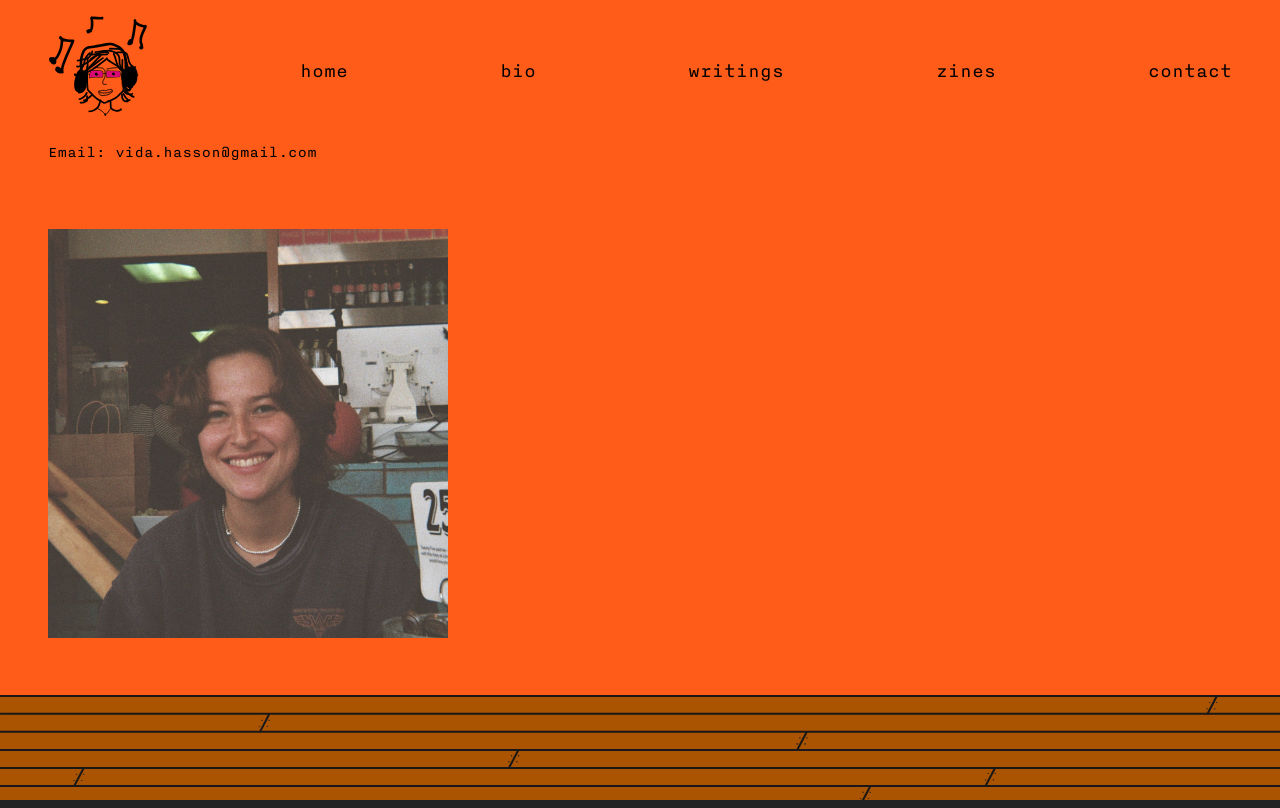
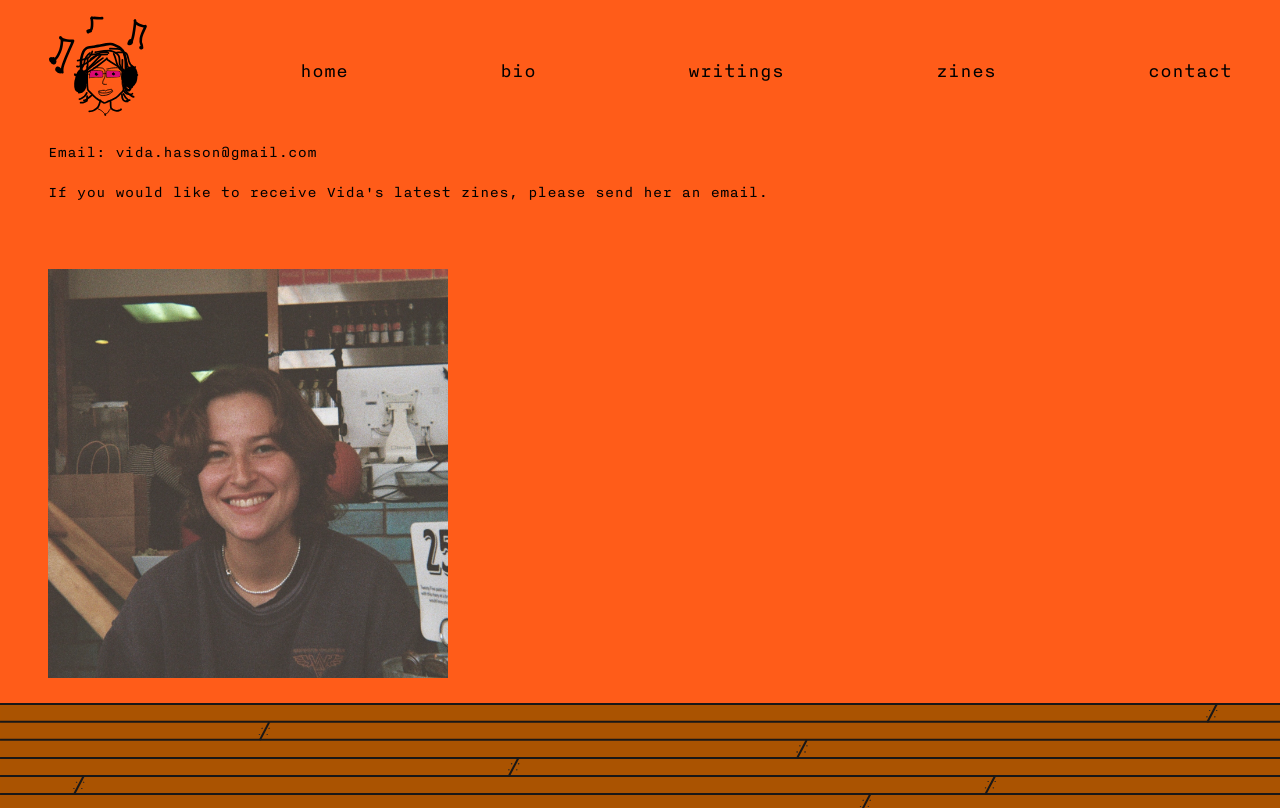
Before and after one commit to elizabethmchan2/vidsandthetripps, a React (Vite) app: page /contact in a window 1280 px wide. Shown: the top 808 px of the page. Built offline with nearby package versions, Linux system fonts and the light colour scheme.

Commit message:
update contact and work on zine link

```diff
--- a/src/screens/Contact/Contact.scss
+++ b/src/screens/Contact/Contact.scss
@@ -1,6 +1,6 @@
 .contact {
-  p {
-    margin-bottom: 4rem;
+  .email {
+    margin-bottom: 1rem;
   }
 
   a {
@@ -12,6 +12,7 @@
   }
 
   img {
+    margin-top: 4rem;
     width: 400px;
     height: 100%;
   }
--- a/src/screens/Contact/Contact.tsx
+++ b/src/screens/Contact/Contact.tsx
@@ -6,9 +6,13 @@ const Contact = () => {
   return (
     <MainContainer>
       <div className="contact">
-        <p>
+        <p className="email">
           Email:{' '}
           <a href="mailto:vida.hasson@gmail.com">vida.hasson@gmail.com</a>
+        </p>
+        <p>
+          If you would like to receive Vida's latest zines, please send her an
+          email.
         </p>
         <img src={BioHeadshot} alt="portrait of Vida Hasson" />
       </div>
--- a/src/screens/Home/WallPosters/WallPosters.scss
+++ b/src/screens/Home/WallPosters/WallPosters.scss
@@ -57,10 +57,17 @@
       align-items: end;
 
       .girlOnGirl {
+        @include hoverAnimation;
         img {
           float: right;
           width: 50px;
           height: 100%;
+        }
+      }
+
+      .zineLibraryLink {
+        .zineLibrarySVG {
+          @include hoverAnimation;
         }
       }
     }
--- a/src/screens/Home/WallPosters/WallPosters.tsx
+++ b/src/screens/Home/WallPosters/WallPosters.tsx
@@ -69,7 +69,9 @@ const WallPosters = () => {
             <div className="albumReviewBackdrop" />
             <img src={girlOnGirl} alt="Girl on Girl by Sophie Gilbert" />
           </a>
+          {/* <a href="/zines" className="zineLibraryLink"> */}
           <ZineLibrary className="zineLibrarySVG" />
+          {/* </a> */}
         </div>
         <Bookshelf className="bookshelfSVG" />
         {/* </div> */}
```
